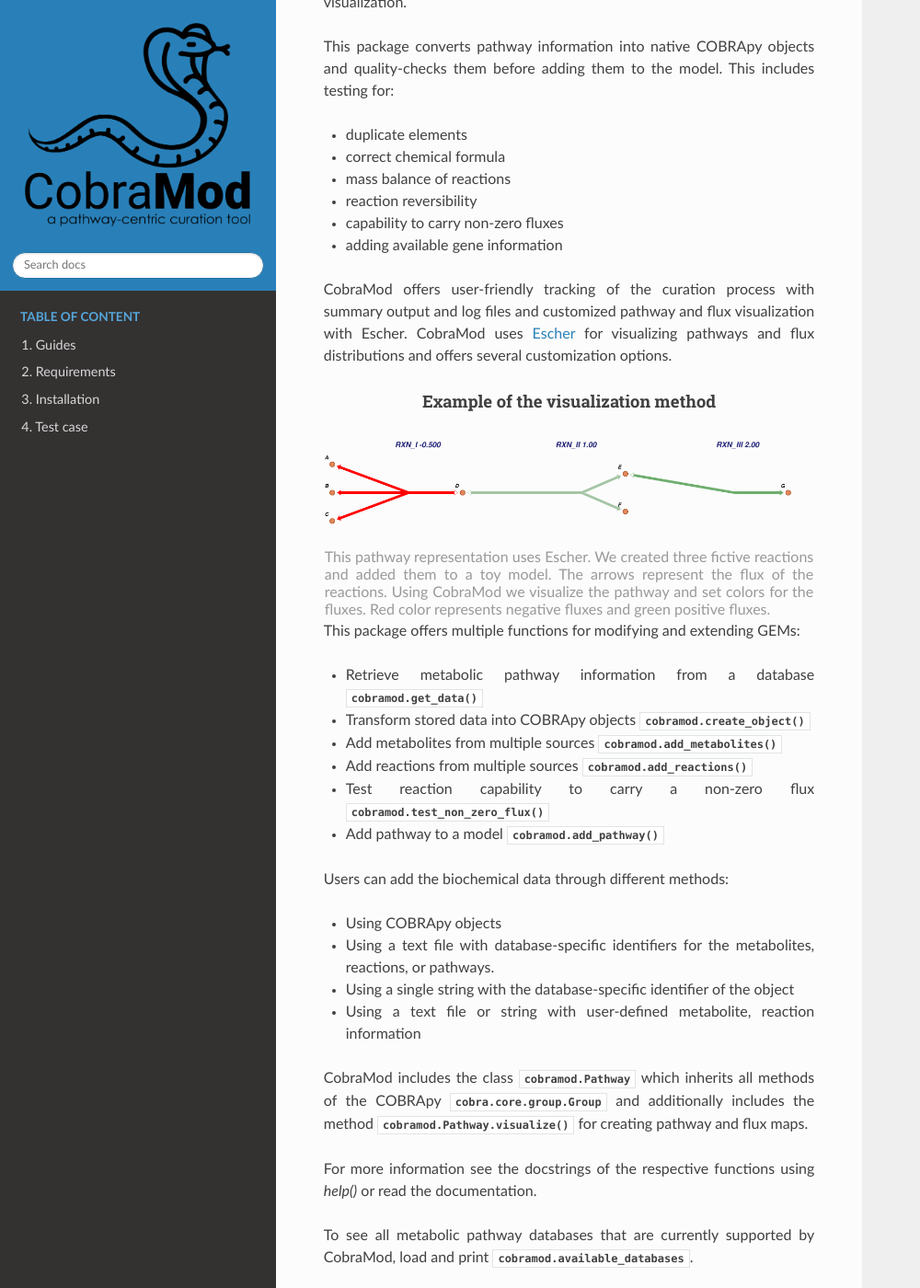
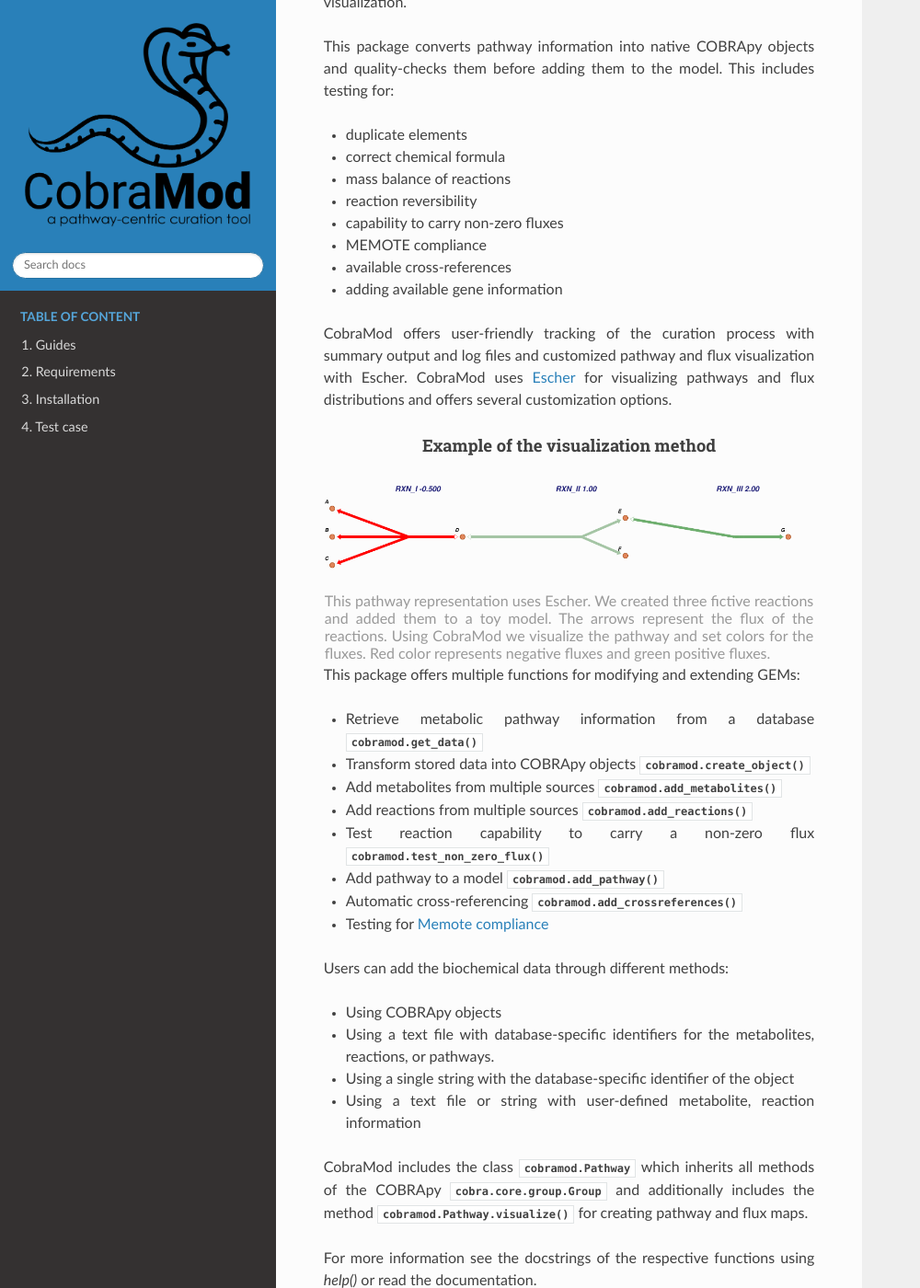
Before and after one commit to Toepfer-Lab/cobramod, a Sphinx documentation site: the page built from docs/source/index.rst, in a window 1280 px wide and 1400 px high, scrolled down 313 px. Shown: the whole window at 92% size, without its empty margins (0-1000 px from the left). Built offline with Sphinx 7.4.7 and the Read the Docs theme 2.0.0, drawn with Linux system fonts in a browser that asks for light colours; pages that are not in the unit, such as notebooks, are missing from menus.

Commit message:
README includes new texts as well as index.rst. This include a comment about memote and cross-referencing FIX: style.css includes a new section to force text-align to left for tables UPDATED: New starting text in __init__.py, additionally old function translate is not in the core API but add_crossreferences

```diff
--- a/docs/source/_static/style.css
+++ b/docs/source/_static/style.css
@@ -1,3 +1,7 @@
 div.document {
     text-align: justify;
 }
+
+div.rendered_html td{
+    text-align: left !important;
+}
--- a/docs/source/index.rst
+++ b/docs/source/index.rst
@@ -22,6 +22,8 @@ testing for:
 - mass balance of reactions
 - reaction reversibility
 - capability to carry non-zero fluxes
+- MEMOTE compliance
+- available cross-references
 - adding available gene information
 
 CobraMod offers user-friendly tracking of the curation process with summary
@@ -54,6 +56,9 @@ This package offers multiple functions for modifying and extending GEMs:
 - Test reaction capability to carry a non-zero flux
   :func:`cobramod.test_non_zero_flux`
 - Add pathway to a model :func:`cobramod.add_pathway`
+- Automatic cross-referencing :func:`cobramod.add_crossreferences`
+- Testing for :doc:`Memote compliance <memote>`
+
 
 Users can add the biochemical data through different methods:
 
```
Also changed, not shown: README.md (+4 -1 lines), src/cobramod/__init__.py (+7 -8 lines).
